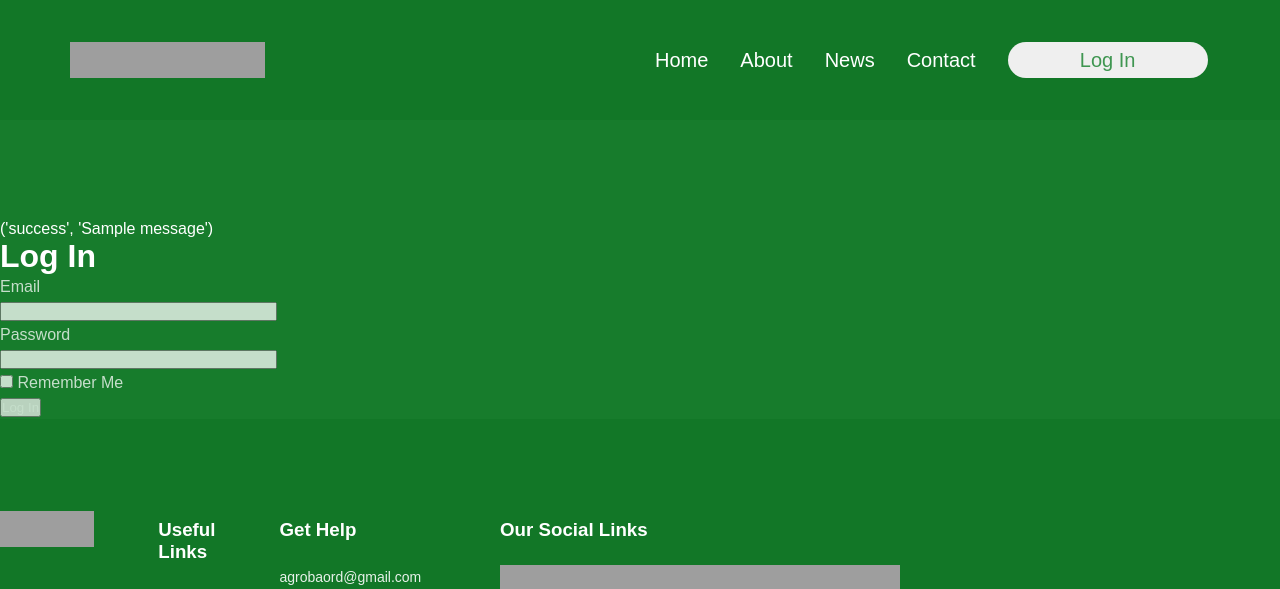
After one commit to Femshot/Localised-Agricultural-Information-Platform, a Flask app: page /login in a window 1280 px wide. The commit adds this page. Shown: the top 589 px of the page. Run offline with Flask 3, Linux system fonts and the light colour scheme; one stand-in notice (Sample message) is shown; grey boxes are pictures that could not be loaded.

Commit message:
Implementation of Login User fields, seperation of base.html as base to extend other html pages

```diff
--- /dev/null
+++ b/config.py
@@ -0,0 +1,6 @@
+#!/usr/bin/python3
+import os
+
+
+class Config(object):
+    SECRET_KEY = os.environ.get('SECRET_KEY') or 'you-will-never-guess'
--- a/web_app/__init__.py
+++ b/web_app/__init__.py
@@ -1,7 +1,9 @@
 #!/usr/bin/python3
 """Initialisation for app package"""
 from flask import Flask
+from config import Config
 
 app = Flask(__name__)
+app.config.from_object(Config)
 
 from web_app import routes
--- /dev/null
+++ b/web_app/forms.py
@@ -0,0 +1,12 @@
+#!/usr/bin/python3
+from flask_wtf import FlaskForm
+from wtforms import StringField, PasswordField, BooleanField, SubmitField
+from wtforms.validators import DataRequired, Length, Email
+
+
+class LoginForm(FlaskForm):
+    #username = StringField('Username', validators=[DataRequired(), Length(min=)])
+    email = StringField('Email', validators=[DataRequired(), Email()])
+    password = PasswordField('Password', validators=[DataRequired()])
+    remember_me = BooleanField('Remember Me')
+    submit = SubmitField('Log In')
--- a/web_app/routes.py
+++ b/web_app/routes.py
@@ -1,9 +1,20 @@
 #!/usr/bin/python3
 """Defines routes pages for web-app"""
-from flask import render_template
+from flask import render_template, flash, redirect
 from web_app import app
+from web_app.forms import LoginForm
 
 @app.route('/')
 @app.route('/home')
 def home():
-    return render_template("home.html")
+    title = "Agroboard | Smart Decisions"
+    return render_template("home.html", title=title)
+
+@app.route('/login', methods=['GET', 'POST'])
+def login():
+    title = "Log In"
+    form = LoginForm()
+    if form.validate_on_submit():
+        flash(f"Login Successful for {form.email.data}", 'success')
+        return redirect('/home')
+    return render_template('login.html', title=title, form=form)
--- /dev/null
+++ b/web_app/templates/base.html
@@ -0,0 +1,85 @@
+<!DOCTYPE html>
+<html lang="en">
+  <head>
+    <meta charset="UTF-8" />
+    <meta name="viewport" content="width=device-width, initial-scale=1.0" />
+    <link rel="stylesheet" href="/static/main.css" />
+	<title>{{ title }}</title>
+  </head>
+  <body>
+    <!--  THIS IS THE HEADER SECTION -->
+
+    <header>
+      <img src="images/Logo.svg" alt="logo" class="logo" />
+      <nav>
+        <ul>
+          <li class="menu-link"><a href="/home">Home</a></li>
+          <li class="menu-link"><a href="">About</a></li>
+          <li class="menu-link"><a href="">News</a></li>
+          <li class="menu-link"><a href="">Contact</a></li>
+          <li class="menu-link">
+            <a href="/login"><button>Log In</button></a>
+          </li>
+        </ul>
+      </nav>
+    </header>
+		{% with messages = get_flashed_messages(with_categories=true) %}
+			{% if messages %}
+			<ul>
+				{% for message in messages %}
+				 <li>{{ message }}</li>
+				{% endfor %}
+			</ul>
+			{% endif %}
+		{% endwith %}
+		{% block content %}
+		{% endblock %}
+
+	    <!--  THIS IS THE FOOTER SECTION -->
+    <footer>
+      <div class="links">
+        <img src="images/Logo.svg" alt="logo" class="logo" />
+        <div class="useful-links">
+          <h3>Useful Links</h3>
+          <a href="http://"><p>Home</p></a>
+          <a href="http://"><p>Agri-News</p></a>
+          <a href="http://"><p>Weather</p></a>
+        </div>
+        <div class="get-help">
+          <h3>Get Help</h3>
+          <p>agrobaord@gmail.com</p>
+          <p>+233 245765540</p>
+          <p>support.agro@gmail.com</p>
+        </div>
+        <div class="social">
+          <h3>Our Social Links</h3>
+          <a href="http://"
+            ><img src="images/Instagram.svg" alt="instagram icon"
+          /></a>
+          <a href="http://"
+            ><img src="images/Facebook.svg" alt="facebook icon"
+          /></a>
+          <a href="http://"
+            ><img src="images/Twitter.svg" alt="twitter icon"
+          /></a>
+          <a href="http://"
+            ><img src="images/LinkedIn.svg" alt="linkedin icon"
+          /></a>
+        </div>
+      </div>
+      <hr />
+      <div class="copyright-terms">
+        <div class="copyright">
+          <p>
+            Copyright © 2023
+            <a href="http://">Agroboard Inc.</a> All Rights Reserved.
+          </p>
+        </div>
+        <div class="terms">
+          <a href="http://"><p>Terms of Use & Privacy Policy</p></a>
+        </div>
+      </div>
+    </footer>
+  </body>
+  <script src="script.js"></script>
+</html>
--- /dev/null
+++ b/web_app/templates/login.html
@@ -0,0 +1,18 @@
+{% extends 'base.html' %}
+<!-- Make div to style login form section -->
+	{% block content %}
+		<h1>Log In</h1>
+			<form action="" method="post" novalidate>
+			{{ form.hidden_tag() }}
+			<p>
+				{{ form.email.label }}<br>
+				{{ form.email(size=32) }}
+			</p>
+			<p>
+				{{ form.password.label }}<br>
+				{{ form.password(size=32) }}
+			</p>
+			<p>{{ form.remember_me() }} {{ form.remember_me.label }}</p>
+			<p>{{ form.submit() }}</p>
+    </form>
+	{% endblock %}
```
Also changed, not shown: web_app/templates/home.html (+3 -74 lines).
